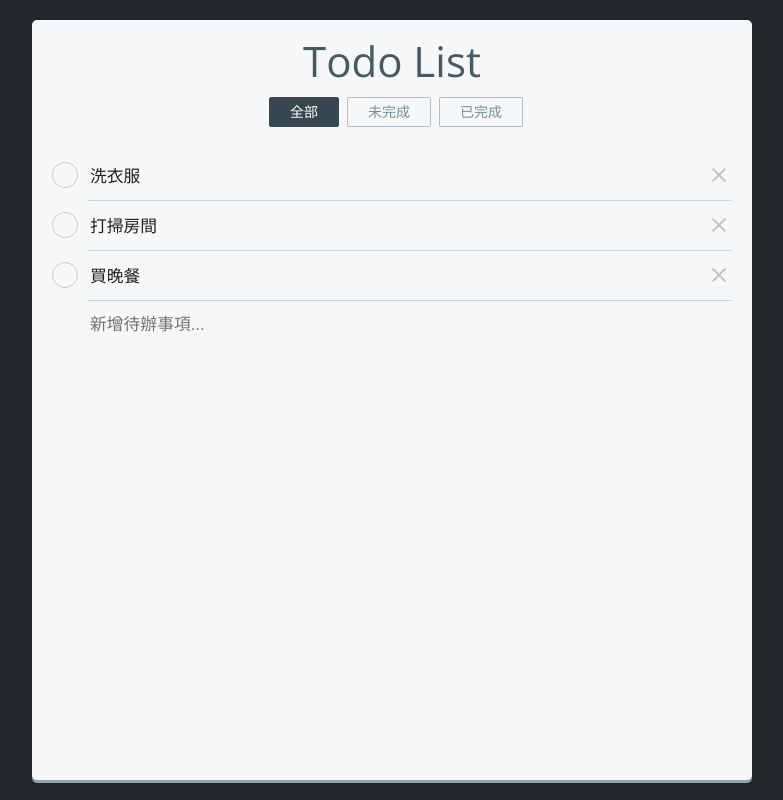
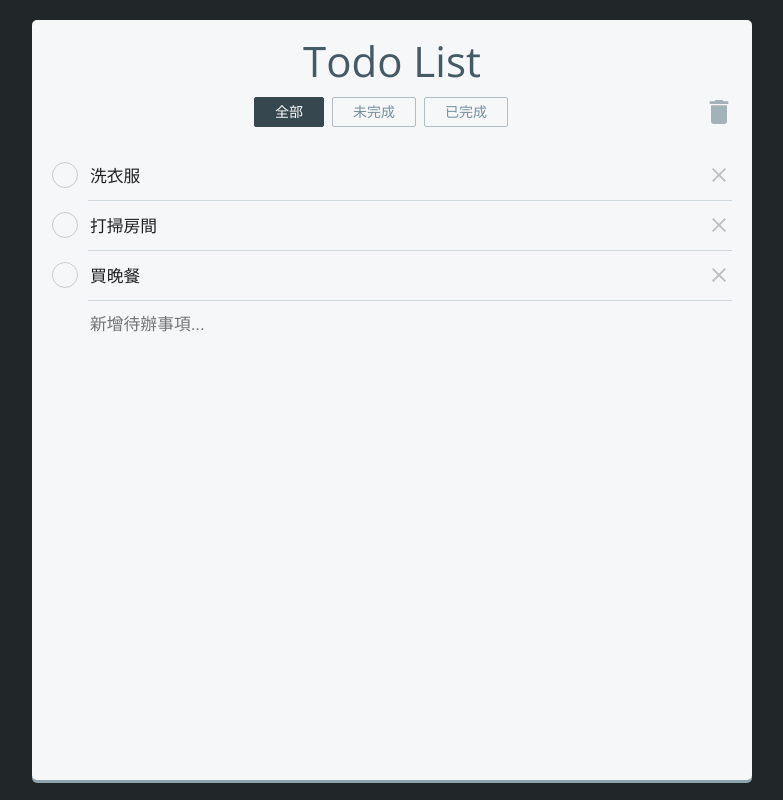
Before and after one commit to Serrok/simple-react-todo, a React (Create React App) app: page / in a window 1280 px wide. Shown: the whole page, without its empty margins (248-1031 px from the left). Built offline with nearby package versions, Linux system fonts and the light colour scheme.

Commit message:
Clear all done

```diff
--- a/src/App.css
+++ b/src/App.css
@@ -53,6 +53,25 @@ h2 {
   border: 1px solid #37474F;
   background-color: #37474F;
   color: #FFFFFF;
+  transition-duration: 0.1s;
+}
+
+.filter button.clear-all-done {
+  width: 30px;
+  height: 30px;
+  float: right;
+  cursor: pointer;
+  opacity: 0.5;
+  background-repeat: no-repeat;
+  background-position: 5px center;
+  background-size: 24px 24px;
+  background-image: url(./icon-delete.svg);
+  transition-duration: 0.3s;
+  transition-property: opacity;
+}
+
+.filter button.clear-all-done:hover {
+  opacity: 0.9;
   transition-duration: 0.1s;
 }
 
--- a/src/App.js
+++ b/src/App.js
@@ -64,6 +64,18 @@ class App extends Component {
     return filter !== "ALL" ? (todoItem.done && filter === "DONE") || (!todoItem.done && filter === "UNDONE") : true;
   }
 
+  clearAllDone = () => {
+    let updateTodoList = [];
+    for (let item of this.state.todoList) {
+      if (!item.done) {
+        updateTodoList.push(item);
+      }
+    }
+    this.setState({
+      todoList: updateTodoList
+    })
+  }
+
   render() {
     let { todoList, newInput, filter } = this.state;
     return (
@@ -77,6 +89,7 @@ class App extends Component {
             <label onClick={ (e) => { this.setState({ filter: "UNDONE" }) } }>未完成</label>
             <input type="radio" name="filter" value="DONE" checked={ filter === "DONE" } readOnly />
             <label onClick={ (e) => { this.setState({ filter: "DONE" }) } }>已完成</label>
+            <button className="clear-all-done" onClick={ this.clearAllDone }></button>
           </div>
           <div className="todo-list">
             <ul>
```
Also changed, not shown: src/icon-delete.svg (added).
